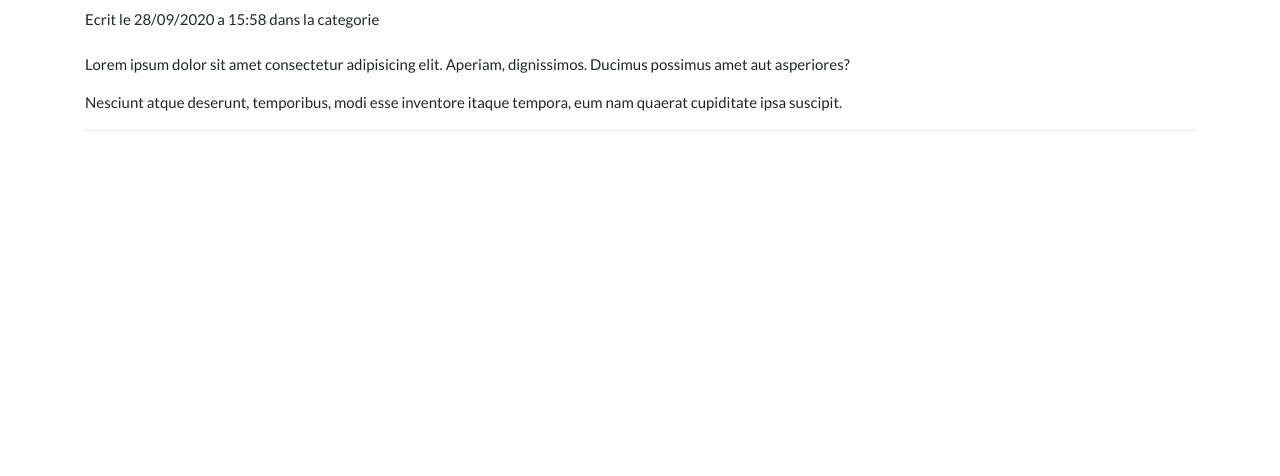
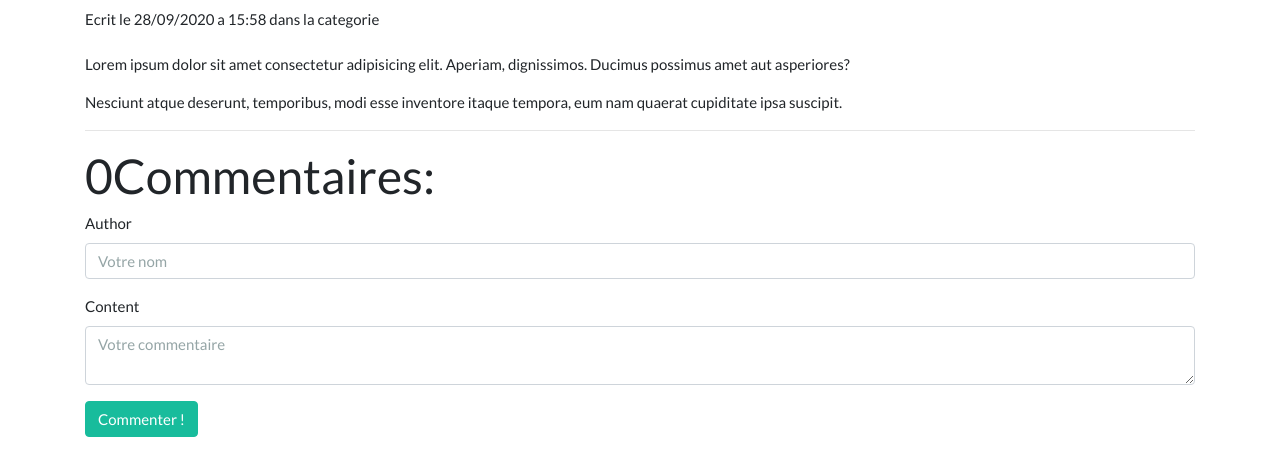
Before and after one commit to ElieHousseini/CRUD-Symphony-mySQL-Bootstrap-2, a Symfony app: template templates/blog/show.html.twig in a window 1280 px wide. Shown: the part 71-547 px from the top of the page. Run offline with Twig, Linux system fonts and the light colour scheme; the template is opened without the code that fills it, so the values that code supplies are empty; form fields are guessed from the names that the template uses; some libraries are stand-ins or nearby versions.

Commit message:
adding commenting section

```diff
--- a/templates/blog/show.html.twig
+++ b/templates/blog/show.html.twig
@@ -19,6 +19,7 @@
 </article>
 
 <section id="commentaires">
+  <h1>{{ article.comments | length }}Commentaires: </h1>
   {% for comment in article.comments %}
   <div class="comment">
     <div class="row">
@@ -30,6 +31,13 @@
       </div>
     </div>
   </div>
+  {% endfor %}
+
+  {{form_start(commentForm)}}
+  {{form_row(commentForm.author, {'attr': {'placeholder':'Votre nom'}})}}
+  {{form_row(commentForm.content, {'attr': {'placeholder':'Votre commentaire'}})}}
+  <button type="submit" class="btn btn-success">Commenter !</button>
+  {{form_end(commentForm)}}
+
 </section>
-{% endfor %}
 {% endblock body %}
```
